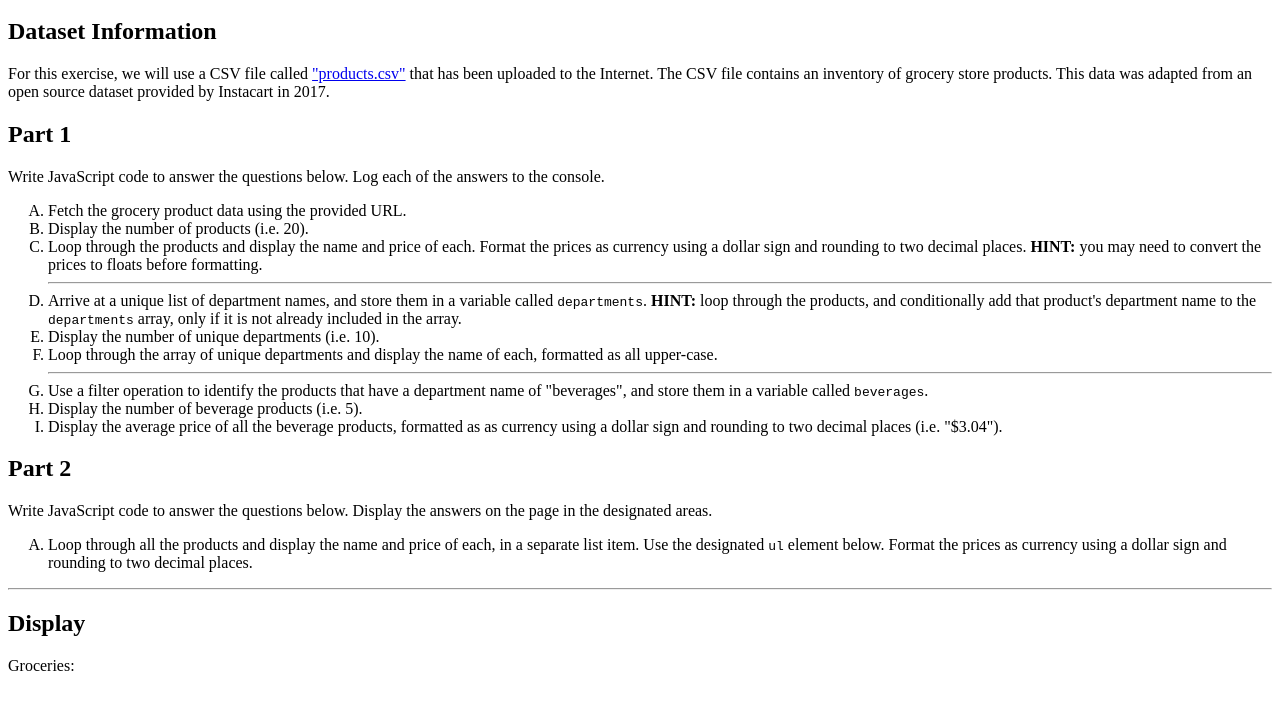
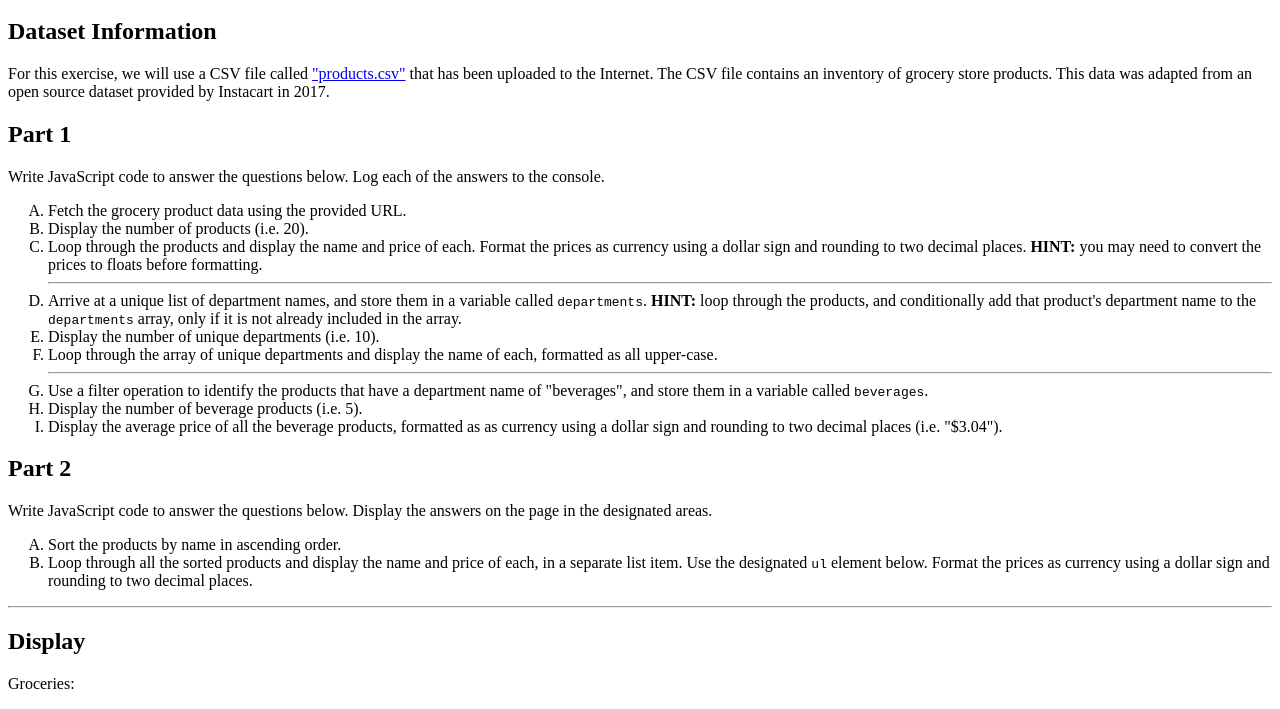
Before and after one commit to tcav26/js-exercises-2025, a plain HTML site: page 5-fetching-csv-data/groceries.html in a window 1280 px wide. Shown: the part 100-809 px from the top of the page. Drawn offline with nearby package versions, Linux system fonts and the light colour scheme; no server answers.

Commit message:
Update groceries exercise

```diff
--- a/5-fetching-csv-data/groceries.html
+++ b/5-fetching-csv-data/groceries.html
@@ -50,7 +50,8 @@
         Display the answers on the page in the designated areas.
 
         <ol type="A">
-            <li>Loop through all the products and display the name and price of each, in a separate list item.
+            <li>Sort the products by name in ascending order.</li>
+            <li>Loop through all the sorted products and display the name and price of each, in a separate list item.
                 Use the designated <code>ul</code> element below.
                 Format the prices as currency using a dollar sign and rounding to two decimal places.
             </li>
```
